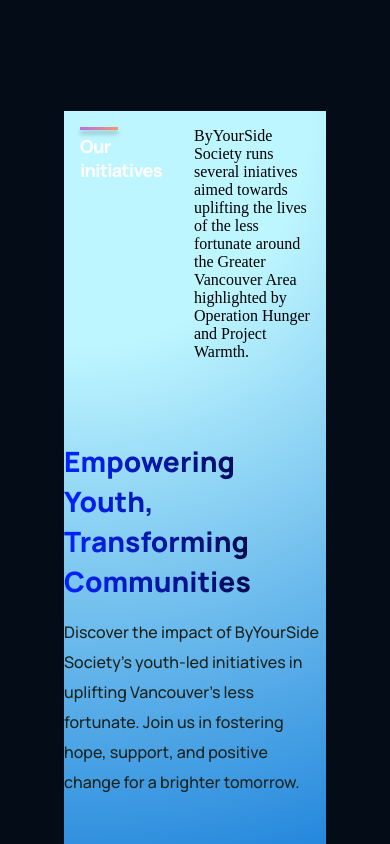
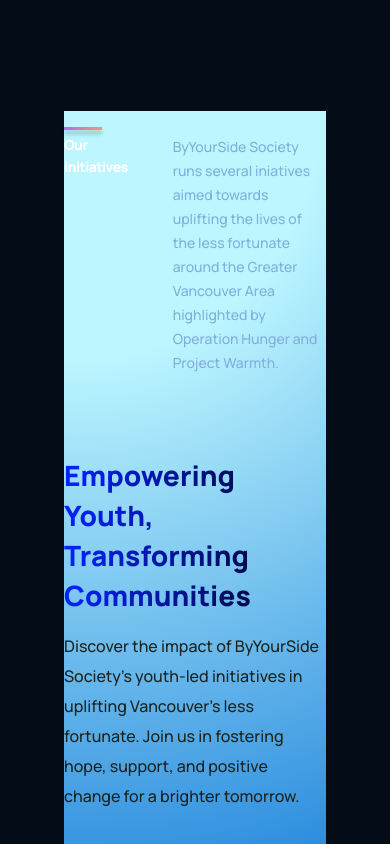
Before and after one commit to Darius-Alexander/ByYourSide-Society, a React (Create React App) app: page / in a window 390 px wide. Shown: the part 2080-2924 px from the top of the page. Built offline with nearby package versions, Linux system fonts and the light colour scheme.

Commit message:
color bug fixed + media queries for Feature component

```diff
--- a/src/Components/feature/Feature.jsx
+++ b/src/Components/feature/Feature.jsx
@@ -8,8 +8,8 @@ const Feature = ({ title, text }) => {
         <div />
         <h1> {title} </h1>
       </div>
-      <div classNamwe="byyourside_features-container_feature-text">
-        {text}
+      <div className="byyourside_features-container_feature-text">
+        <p> {text} </p>
       </div>
     </div>
   )
--- a/src/Components/feature/feature.css
+++ b/src/Components/feature/feature.css
@@ -43,3 +43,19 @@
     line-height: 24px;
     color: var(--color-text);
 }
+
+@media screen and (max-width: 550px) {
+    .byyourside_features-container_feature-title h1 {
+        font-size: 14px;
+        line-height: 22px;
+    }
+
+    .byyourside_features-container_feature-title p {
+        font-size: 12px;
+        line-height: 20px;
+    }
+
+    .byyourside_features-container_feature {
+        margin: 1rem 0;
+    }
+}
```
